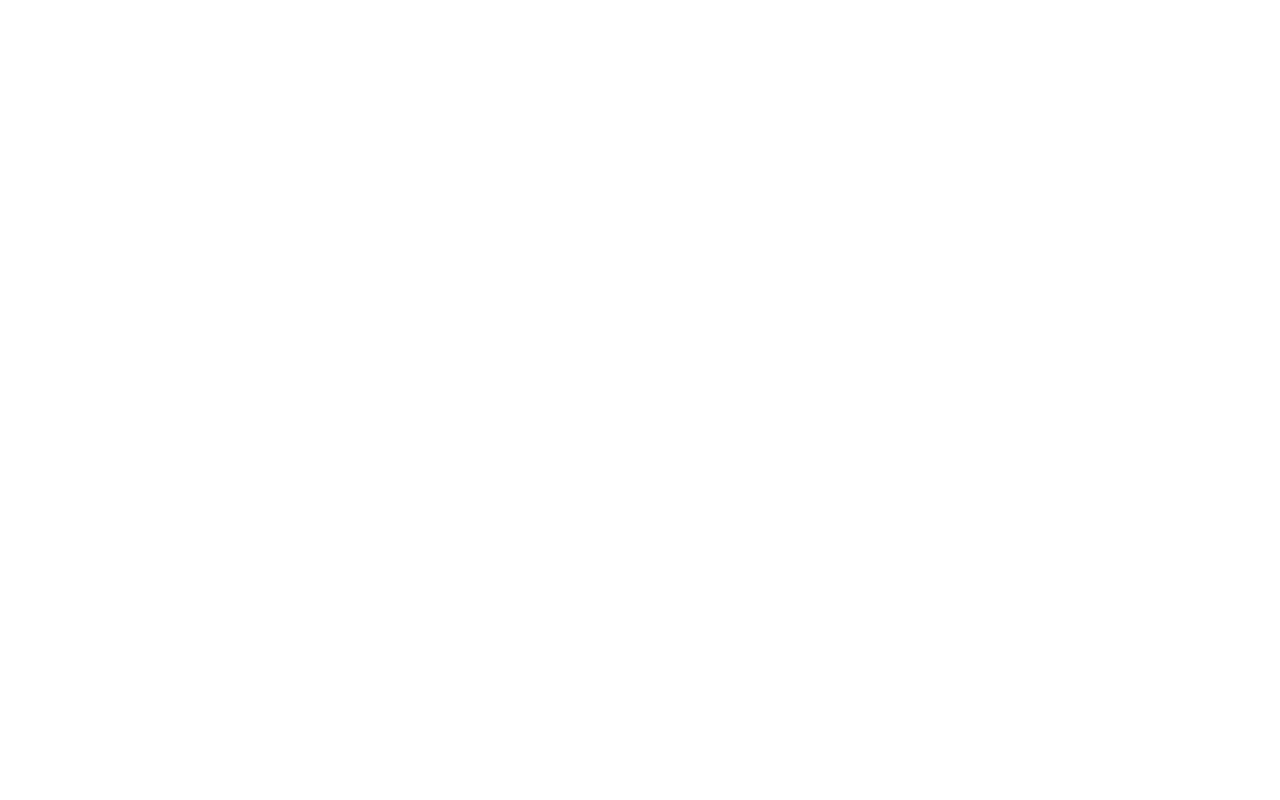
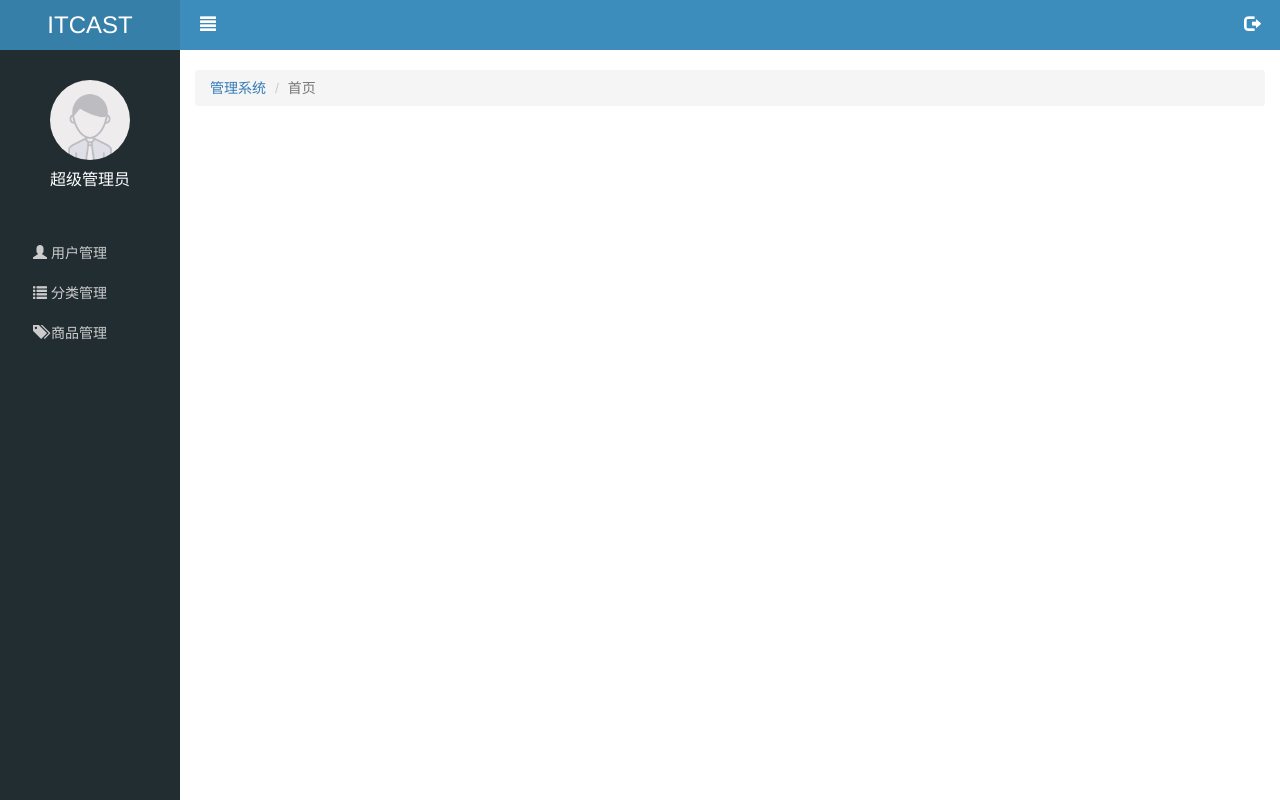
Before and after one commit to jorkal24/letao, a website: page public/back/index.html in a window 1280 px wide. Drawn offline with Linux system fonts and the light colour scheme.

Commit message:
侧边栏及主体栏顶部完成

```diff
--- a/public/back/css/common.css
+++ b/public/back/css/common.css
@@ -1,3 +1,17 @@
+* {
+    margin: 0;
+    padding: 0;
+    list-style: none;
+}
+
+html,body {
+    height: 100%;
+    width: 100%;
+}
+
+a:link,a:hover,a:visited,a:active {
+    text-decoration: none;
+}
 
 .body_bg {
     background-color: #222d32;
@@ -10,3 +24,94 @@
 .panel_h4 {
     text-align: center;
 }
+
+
+.lt_aside {
+    width: 180px;
+    height: 100%;
+    position: absolute;
+    top: 0px;
+    left: 0px;
+    background-color: #222d32;
+    transition: all 1s;
+}
+
+.lt_aside.now {
+    left: -180px;
+    top: 0px;
+}
+
+.lt_aside .brand a {
+    display: block;
+    width: 180px;
+    height: 50px;
+    color: #fff;
+    font-size: 24px;
+    line-height: 50px;
+    text-align: center;
+    background-color: #367fa9;
+}
+
+.lt_aside .user {
+    width: 180px;
+    height: 150px;
+}
+
+.lt_aside .user img{
+    display: block;
+    width: 80px;
+    height: 80px;
+    border-radius: 50%;
+    margin: 30px auto 0;
+}
+
+.lt_aside .user p {
+    color: #fff;
+    font-size: 16px;
+    text-align: center;
+    height: 40px;
+    line-height: 40px;
+
+}
+
+.lt_aside .nav a {
+    display: block;
+    height: 40px;
+    padding-left: 30px;
+    line-height: 40px;
+    color: #ccc;
+    border: 3px solid transparent;
+}
+
+.lt_aside .nav .child a {
+    padding-left: 40px;
+}
+
+.lt_aside .nav a.now {
+    border-left-color: #069;
+    background-color: #1d1f21;
+}
+
+.lt_main {
+    padding-left: 180px;
+    height: 100%;
+    width: 100%;
+    transition: all 1s;
+}
+
+.lt_main.now {
+    padding-left: 0px;
+}
+
+.lt_main .lt-topbar {
+    padding: 0 20px;
+    height: 50px;
+    background-color: #3c8dbc;
+    margin-bottom: 20px;
+}
+.lt_main .lt-topbar a {
+    height: 50px;
+    color: #fff;
+    font-size: 16px;
+    line-height: 50px;
+}
--- a/public/back/index.html
+++ b/public/back/index.html
@@ -1,12 +1,78 @@
 <!DOCTYPE html>
 <html lang="en">
+
 <head>
     <meta charset="UTF-8">
     <meta name="viewport" content="width=device-width, initial-scale=1.0">
     <meta http-equiv="X-UA-Compatible" content="ie=edge">
-    <title>Document</title>
+    <link rel="stylesheet" href="./lib/bootstrap/css/bootstrap.css">
+    <link rel="stylesheet" href="./lib/bootstrap-validator/css/bootstrapValidator.css">
+    <link rel="stylesheet" href="./lib/nprogress/nprogress.css">
+    <link rel="stylesheet" href="./css/common.css">
+    <title>乐淘管理系统-首页</title>
 </head>
+
 <body>
+    <!-- 侧边栏 -->
+    <div class="lt_aside">
+        <div class="brand">
+            <a href="index.html">ITCAST</a>
+        </div>
+        <div class="user">
+            <img src="./images/default.png" alt="">
+            <p>超级管理员</p>
+        </div>
+        <div class="nav">
+            <ul>
+                <li>
+                    <a href="user.html">
+                        <span class="glyphicon glyphicon-user"></span>
+                        用户管理
+                    </a>
+                </li>
+                <li>
+                    <a href="javascript:;">
+                        <span class="glyphicon glyphicon-list"></span>
+                        分类管理
+                    </a>
+                    <div class="child" style="display: none">
+                        <a href="first.html">一级分类</a>
+                        <a href="second.html">二级分类</a>
+                    </div>
+                </li>
+                <li>
+                    <a href="user.html">
+                        <span class="glyphicon glyphicon-tags"></span>
+                        商品管理
+                    </a>
+                </li>
+            </ul>
+        </div>
+    </div>
+    <!-- 顶部栏 -->
+    <div class="lt_main">
+        <div class="lt-topbar">
+            <a href="javascript:;" class="pull-left icon_menu">
+                <span class="glyphicon glyphicon-align-justify"></span>
+            </a>
+            <a href="" class="pull-right">
+                <span class="glyphicon glyphicon-log-out"></span>
+            </a>
+        </div>
+        <div class="container-fluid">
+            <ol class="breadcrumb">
+                <li><a href="#">管理系统</a></li>
+                <li class="active">首页</li>
+            </ol>
+        </div>
+    </div>
 
+    <script src="./lib/jquery/jquery.js"></script>
+    <script src="./lib/bootstrap/js/bootstrap.js"></script>
+    <script src="./lib/bootstrap-validator/js/bootstrapValidator.js"></script>
+    <script src="./lib/nprogress/nprogress.js"></script>
+    <script src="./js/common.js"></script>
+    <script src="./js/index.js"></script>
 </body>
+
 </html>
--- a/public/back/js/common.js
+++ b/public/back/js/common.js
@@ -1,4 +1,5 @@
 
+// 进度条
 NProgress.configure({showSpinner: false});
 
 $(function (){
@@ -9,3 +10,15 @@ $(function (){
             NProgress.done();
     })
 });
+
+// 二级下拉菜单的显示和隐藏
+$(".child").prev().on("click" , function (){
+    $(this).next().stop().slideToggle();
+});
+
+// 侧边栏的显示和隐藏
+
+$(".icon_menu").on("click" , function (){
+    $(".lt_aside").toggleClass("now");
+    $(".lt_main").toggleClass("now");
+})
--- /dev/null
+++ b/public/back/js/index.js
@@ -0,0 +1,3 @@
+$(function (){
+
+})
```
Also changed, not shown: public/back/images/default.png (added).
